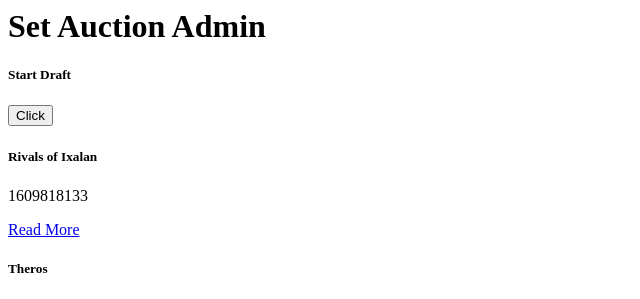
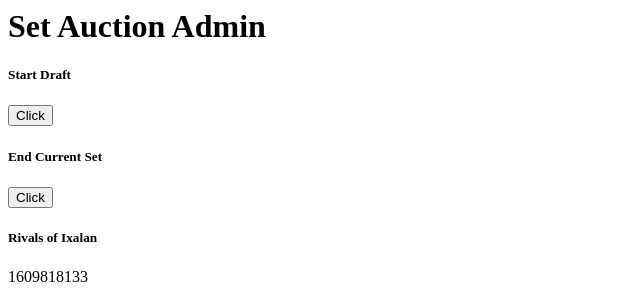
Before and after one commit to yoyokazoo/ThinvitationalWebsite, a Django app: page /set_auction/admin/ in a window 1280 px wide. Shown: the top 299 px of the page, without its empty margins (0-640 px from the left). Run offline with Django 3.2, Linux system fonts and the light colour scheme; data comes from the database, SQL or seed files in the repository.

Commit message:
Adding more functionality

```diff
--- a/set_auction/templates/set_auction_admin.html
+++ b/set_auction/templates/set_auction_admin.html
@@ -8,7 +8,12 @@
 <form action="#" method="POST">
     {% csrf_token %}
     <h5 class="card-title">Start Draft</h5>
-    <input id="submit" type="submit" value="Click" />
+    <input id="start_draft" name="start_draft" type="submit" value="Click" />
+</form>
+<form action="#" method="POST" >
+    {% csrf_token %}
+    <h5 class="card-title">End Current Set</h5>
+    <input id="end_set" name="end_set" type="submit" value="Click" />
 </form>
 {% for single_set in set_auction_schedule %}
     <div class="col-md-4">
--- a/set_auction/views.py
+++ b/set_auction/views.py
@@ -1,6 +1,8 @@
 from django.shortcuts import render
 from set_auction.models import SetDraftingSchedule, AuctionableSets
 from set_auction.auction_management import AuctionManagement
+from django.http import HttpResponseNotFound
+
 
 def set_auction_index(request):
 	set_auction = SetDraftingSchedule.objects.all()
@@ -18,10 +20,12 @@
 
 def set_auction_admin(request):
 	if(request.method == 'POST'):
-		print('asdfasdfasdf')
-		AuctionManagement.start_auction()
-		#mypythoncode.mypythonfunction( int(request.GET.get('mytextbox')) )
-	print('ffffffff')
+		if 'start_draft' in request.POST:
+			AuctionManagement.start_auction()
+		elif 'end_set' in request.POST:
+			AuctionManagement.start_auction()
+		else:
+			return HttpResponseNotFound('<h1>Invalid or unknown admin action</h1>')
 
 	set_auction_schedule = SetDraftingSchedule.objects.all()
 	set_auction_sets = AuctionableSets.objects.all()
```
